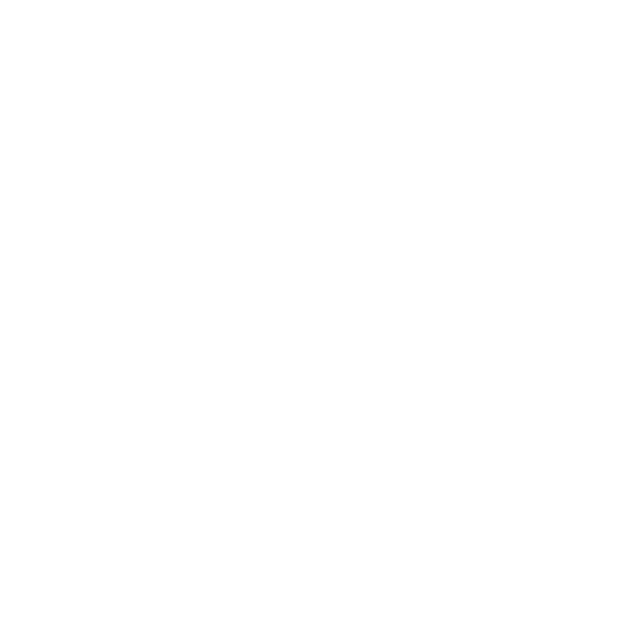
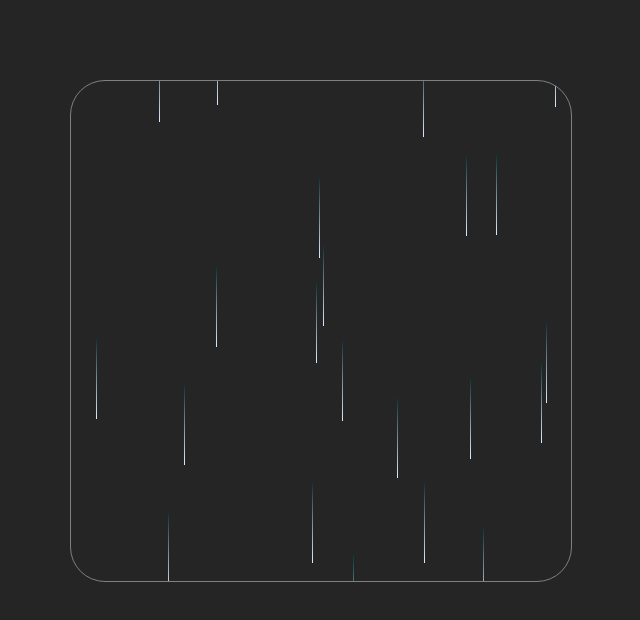
Before and after one commit to jason1642/react-rainfall, a React (Create React App) app: page / in a window 1280 px wide. Shown: the top 620 px of the page, without its empty margins (319-959 px from the left). Built offline with nearby package versions, Linux system fonts and the light colour scheme.

Commit message:
Rainfall animation components

```diff
--- a/src/App.css
+++ b/src/App.css
@@ -1,4 +1,4 @@
-.App {
+/* .App {
   text-align: center;
 }
 
@@ -35,4 +35,4 @@
   to {
     transform: rotate(360deg);
   }
-}
+} */
--- a/src/Rain.tsx
+++ b/src/Rain.tsx
@@ -1,4 +1,6 @@
 import {useEffect, useState, useRef} from 'react'
+import './rain.css'
+
 interface IRainProps {
     numDrops: number;
     // Add other option props such as styles for rain container and droplets
@@ -61,7 +63,9 @@
     <div
         id='Rain'
         ref={rainRef}
-    />
+    >
+    {dropletArray}
+</div>
   );
 };
 
--- a/src/index.css
+++ b/src/index.css
@@ -5,6 +5,20 @@
     sans-serif;
   -webkit-font-smoothing: antialiased;
   -moz-osx-font-smoothing: grayscale;
+  background-color: rgb(37, 37, 37);
+
+}
+
+#root{
+  position: relative;
+  height: 500px;
+  width: 500px;
+  margin: 0 auto;
+  overflow-y: hidden;
+  margin-top: 80px;
+  border-radius: 35px;
+  border: 1px solid grey;
+
 }
 
 code {
--- a/src/index.tsx
+++ b/src/index.tsx
@@ -8,7 +8,7 @@
   document.getElementById('root') as HTMLElement
 );
 root.render(
-    <App />
+    <App numDrops={50} />
 
 );
 
```
Also changed, not shown: 1 other file (tests, documents, lock files or other folders).
